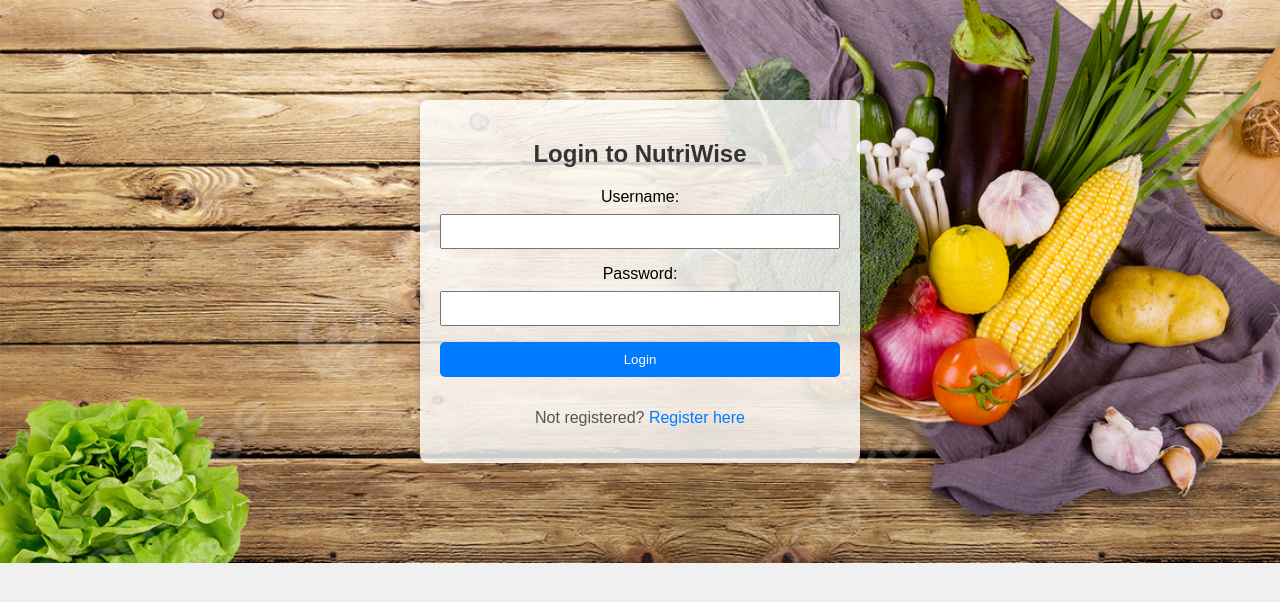
After one commit to yashikax/NutriWise, a Flask app: page /login in a window 1280 px wide. The commit adds this page. Shown: the top 602 px of the page. Run offline with Flask 3, Linux system fonts and the light colour scheme.

Commit message:
added login

```diff
--- a/main.py
+++ b/main.py
@@ -1,9 +1,122 @@
-from flask import Flask, render_template
-app = Flask(__name__)
+'''from flask import Flask, render_template,  send_from_directory, request
+
+app = Flask(__name__, template_folder='templates', static_folder='static')
 
 @app.route('/')
 def main_page():
     return render_template('home.html')
 
+@app.route('/registration')
+def registration_page():
+    return render_template('registration.html')
+
+# New route for handling registration form submission
+@app.route('/register', methods=['POST'])
+def register_submit():
+    # Get the registration form data
+    # Perform registration logic here
+    return render_template('home.html')  # Redirect to the main page after registration
+
+@app.route('/login', methods=['POST'])
+def login_submit():
+    # Get the username and password from the form submission
+    username = request.form.get('username')
+    password = request.form.get('password')
+
+    # Perform authentication or any other necessary logic here
+    # For simplicity, let's just print the username and password
+    print(f"Username: {username}, Password: {password}")
+
+    # Redirect to the main page after login (you can change this)
+    return render_template('home.html')
+
+@app.route('/login')
+def login_page():
+    return render_template('login.html')
+
 if __name__ == "__main__":
+    app.run(debug=True)'''
+
+from flask import Flask, render_template, request, redirect, url_for
+from flask_sqlalchemy import SQLAlchemy
+from flask_migrate import Migrate
+from werkzeug.security import generate_password_hash, check_password_hash
+
+app = Flask(__name__)
+app.config['SQLALCHEMY_DATABASE_URI'] = 'sqlite:///site.db'
+db = SQLAlchemy(app)
+migrate = Migrate(app, db)
+
+class User(db.Model):
+    id = db.Column(db.Integer, primary_key=True)
+    name = db.Column(db.String(100), nullable=False)
+    email = db.Column(db.String(120), unique=True, nullable=False)
+    username = db.Column(db.String(50), unique=True, nullable=False)
+    password = db.Column(db.String(100), nullable=False)
+
+@app.route('/')
+def main_page():
+    return render_template('home.html')
+
+@app.route('/login', methods=['GET', 'POST'])
+def login_page():
+    if request.method == 'POST':
+        username = request.form['username']
+        password = request.form['password']
+        user = User.query.filter_by(username=username).first()
+
+        if user and check_password_hash(user.password, password):
+            # Login successful, you can redirect to another page or perform other actions
+            return redirect(url_for('main_page'))
+        else:
+            # Invalid login, you can display an error message
+            return render_template('login.html', error="Invalid username or password")
+
+
+    return render_template('login.html')
+
+@app.route('/register', methods=['GET', 'POST'])
+def registration_page():
+    if request.method == 'POST':
+        name = request.form['name']
+        email = request.form['email']
+        username = request.form['username']
+        password = request.form['password']
+
+        hashed_password = generate_password_hash(password, method='pbkdf2:sha256')
+        new_user = User(name=name, email=email, username=username, password=hashed_password)
+
+        db.session.add(new_user)
+        db.session.commit()
+
+        # Registration successful, you can redirect to the login page or perform other actions
+        return redirect(url_for('login_page'))
+
+    return render_template('registration.html')
+
+@app.route('/bmi', methods=['GET', 'POST'])
+def bmi_page():
+    if request.method == 'POST':
+        # Get the form data
+        weight = float(request.form['weight'])
+        height = float(request.form['height'])
+
+        # Calculate BMI
+        bmi = calculate_bmi(weight, height)
+
+        # Render the BMI template with the calculated BMI
+        return render_template('bmi.html', bmi=bmi)
+
+    # If it's a GET request, just render the BMI template
+    return render_template('bmi.html')
+
+def calculate_bmi(weight, height):
+    # Calculate BMI (example formula, you may need to adjust based on your requirements)
+    bmi = weight / (height ** 2)
+    return round(bmi, 2)
+
+if __name__ == "__main__":
+    with app.app_context():
+        # Create the database tables before running the application
+        db.create_all()
     app.run(debug=True)
--- a/static/home.css
+++ b/static/home.css
@@ -128,3 +128,6 @@ main {
     font-style: italic;
     color: #777;
 }
+nav a:hover {
+    color: #007bff;
+}
--- /dev/null
+++ b/static/login.css
@@ -0,0 +1,69 @@
+/* login.css */
+body {
+    font-family: Arial, sans-serif;
+    background-color: #f0f0f0;
+    margin: 0;
+    padding: 0;
+}
+body {
+    /* Set background image and style */
+    background-image: url('../static/login_bg.jpg');
+    background-size: cover; /* Make the background image cover the entire screen */
+    background-repeat: no-repeat; /* Prevent the background image from repeating */
+}
+.login-container {
+    max-width: 400px;
+    margin: 100px auto;
+    padding: 20px;
+    background-color: rgba(255, 255, 255, 0.8); /* 80% transparent white */
+    box-shadow: 0 0 10px rgba(0, 0, 0, 0.2);
+    border-radius: 8px;
+    text-align: center;
+}
+
+h2 {
+    color: #333;
+}
+
+/* Style for form inputs and submit button (you can customize this further) */
+form {
+    display: flex;
+    flex-direction: column;
+}
+
+label {
+    margin-bottom: 8px;
+}
+
+input {
+    padding: 8px;
+    margin-bottom: 16px;
+}
+
+input[type="submit"] {
+    background-color: #007bff;
+    color: #fff;
+    border: none;
+    padding: 10px 20px;
+    border-radius: 5px;
+    cursor: pointer;
+}
+
+input[type="submit"]:hover {
+    background-color: #0056b3;
+}
+
+/* Style for registration link */
+p {
+    margin-top: 16px;
+    color: #555;
+}
+
+a {
+    color: #007bff;
+    text-decoration: none;
+}
+
+a:hover {
+    text-decoration: underline;
+}
--- /dev/null
+++ b/templates/login.html
@@ -0,0 +1,30 @@
+<!-- login.html -->
+<!DOCTYPE html>
+<html lang="en">
+<head>
+    <meta charset="UTF-8">
+    <meta name="viewport" content="width=device-width, initial-scale=1.0">
+    <title>Login - NutriWise</title>
+    <link rel="stylesheet" href="../static/login.css">
+</head>
+<body>
+    <div class="login-container">
+        <h2>Login to NutriWise</h2>
+        <form action="{{ url_for('login_page') }}" method="post">
+            <!-- Username Input -->
+            <label for="username">Username:</label>
+            <input type="text" id="username" name="username" required>
+
+            <!-- Password Input -->
+            <label for="password">Password:</label>
+            <input type="password" id="password" name="password" required>
+
+            <!-- Submit Button -->
+            <input type="submit" value="Login">
+        </form>
+
+        <!-- Registration Link -->
+        <p>Not registered? <a href="{{ url_for('registration_page') }}">Register here</a></p>
+    </div>
+</body>
+</html>
```
Also changed, not shown: static/bmi.css (added, +103 -0 lines), static/registration.css (added, +64 -0 lines), templates/bmi.html (added, +59 -0 lines), templates/home.html (+10 -10 lines), templates/registration.html (added, +38 -0 lines), instance/site.db (added), static/login_bg.jpg (added), static/logo.png (added).
